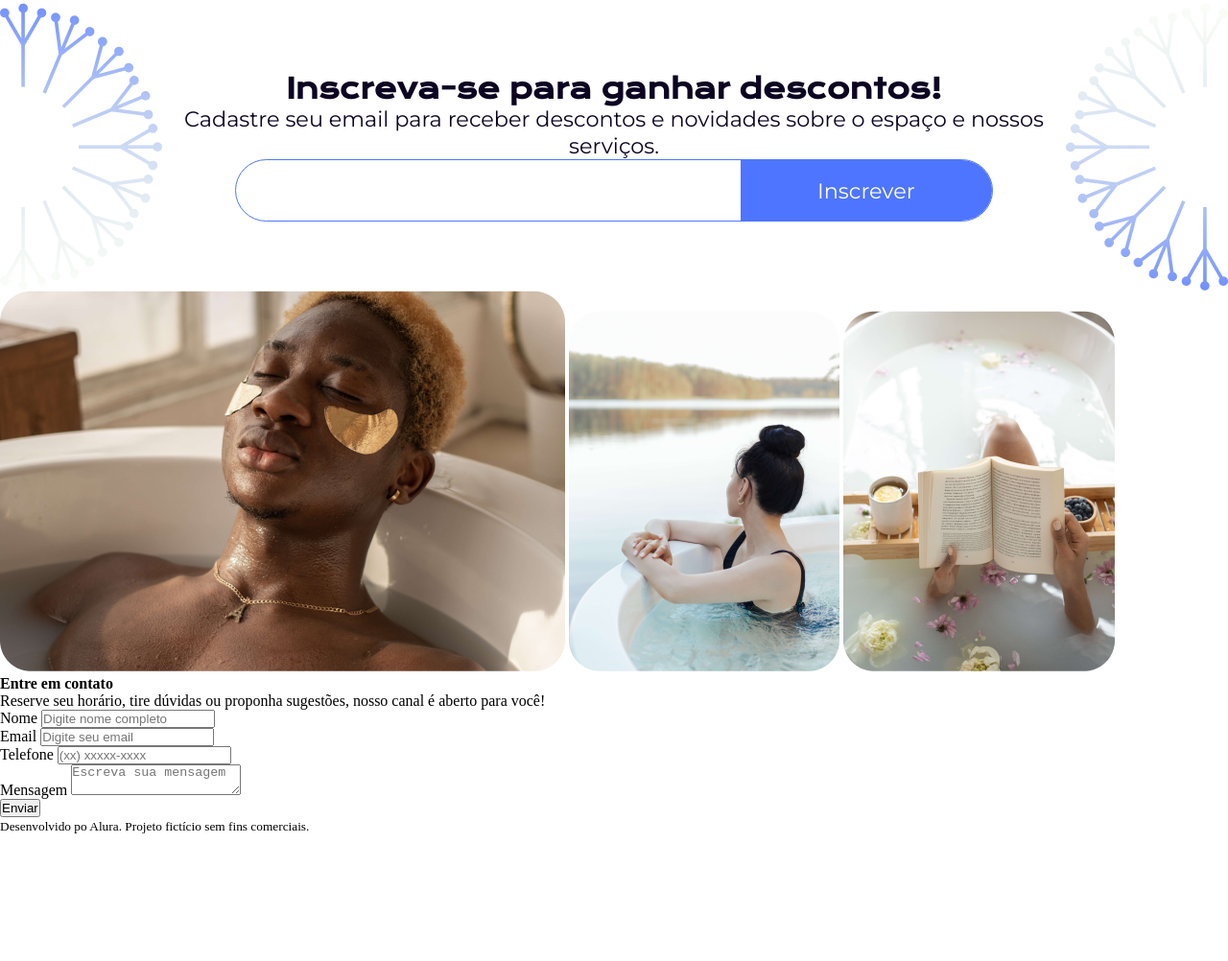
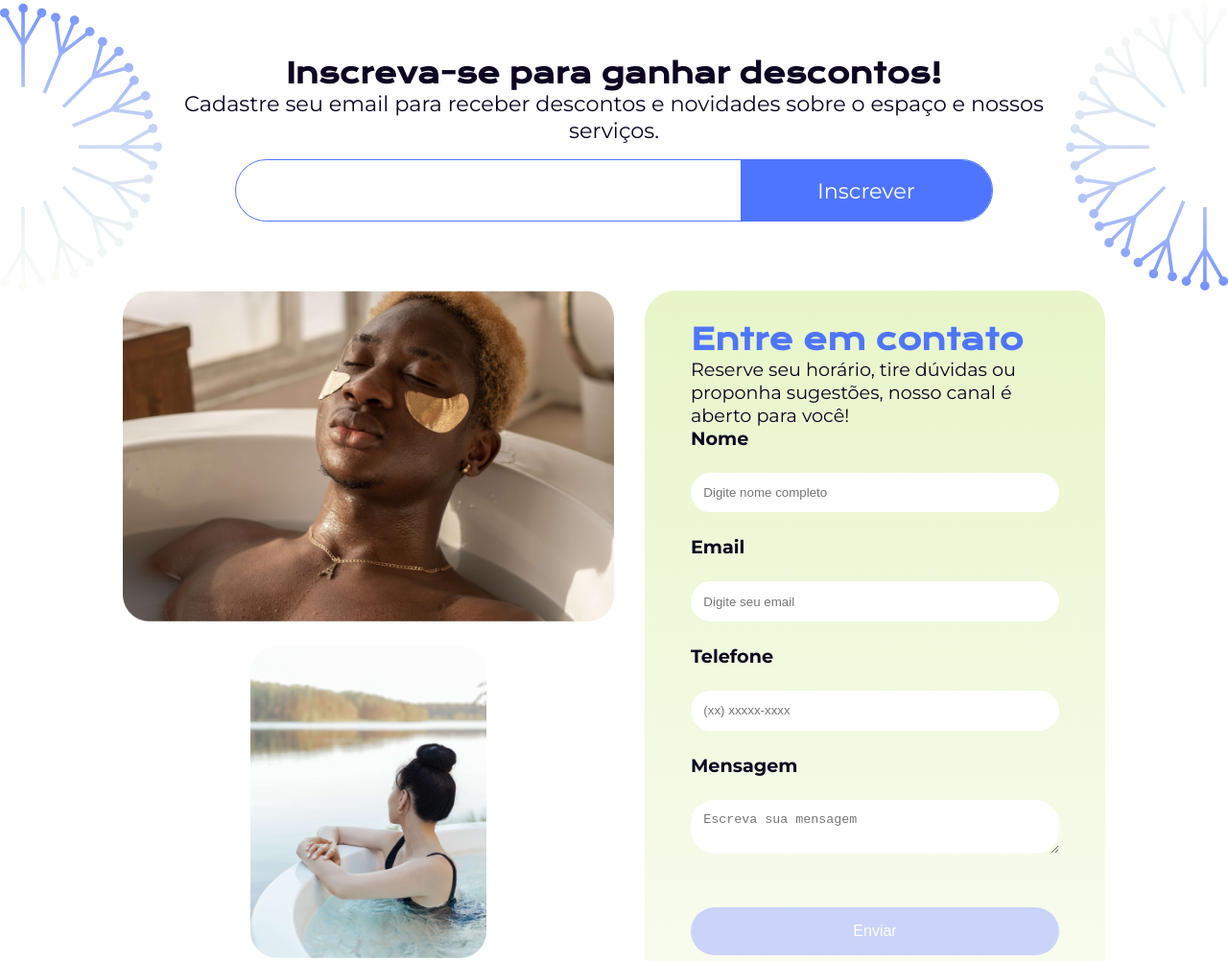
Before and after one commit to NickProfessor/calmaria-spa, a website built with Vite: page index.html in a window 1280 px wide. Shown: the part 2096-3098 px from the top of the page at 96% size. Before the commit the page ends 2966 px from the top, so only its background shows below. Built offline with nearby package versions, Linux system fonts and the light colour scheme.

Commit message:
Aula 05 - Encerrando o projeto, conhecendo a sintaxe recuada .sass

```diff
--- /dev/null
+++ b/styles/components/_contatos.scss
@@ -0,0 +1,80 @@
+@use "../abstract/mixins";
+@use "../abstract/variaveis";
+
+#contatos {
+  @include mixins.margin-center(80%);
+  display: flex;
+  justify-content: space-between;
+  gap: 2rem;
+  .contatos-imgs {
+    max-width: 50%;
+    display: flex;
+    flex-direction: row;
+    flex-wrap: wrap;
+    gap: 1.5em;
+    justify-content: space-around;
+    img {
+      width: 100%;
+      &:nth-child(n + 2) {
+        width: 48%;
+      }
+    }
+  }
+  .contatos-form {
+    max-width: 50%;
+    background: variaveis.$gradiente-primario;
+    padding: 2rem 3rem;
+    border-radius: 2rem;
+    .titulo {
+      @include mixins.ff-fs-cl(
+        variaveis.$ft-titulos,
+        1.9em,
+        variaveis.$cor-secundaria
+      );
+    }
+    .infos {
+      @include mixins.ff-fs-cl(
+        variaveis.$ft-textos,
+        1.2em,
+        variaveis.$cor-primaria
+      );
+    }
+    .inputs {
+      display: flex;
+      flex-direction: column;
+      align-items: center;
+      gap: 1.5rem;
+      align-self: stretch;
+      input {
+        border-radius: 25px;
+        padding: 1em;
+        border: none;
+      }
+      .form-group {
+        width: 100%;
+        display: flex;
+        flex-direction: column;
+        gap: 1.5em;
+        label {
+          @extend .infos;
+          font-weight: bold;
+        }
+        textarea {
+          @extend input;
+        }
+      }
+      .btn {
+        @extend input;
+        background: variaveis.$cor-default;
+        margin-top: 2em;
+        color: white;
+        font-size: 1em;
+        width: 100%;
+        transition: 0.3s;
+        &:hover {
+          background: variaveis.$cor-secundaria;
+        }
+      }
+    }
+  }
+}
--- a/styles/components/_desconto.scss
+++ b/styles/components/_desconto.scss
@@ -26,7 +26,7 @@
     height: 65px;
     border: 1px solid variaveis.$cor-secundaria;
     border-radius: 65px;
-    margin: 0 auto;
+    margin: 1em auto;
     display: flex;
     input {
       width: calc($largura-input * 0.65);
--- /dev/null
+++ b/styles/components/_footer.scss
@@ -0,0 +1,10 @@
+//_footer.sass
+@use "../abstract/variaveis";
+@use "../abstract/mixins";
+footer {
+  background: variaveis.$cor-quartenaria;
+  padding: 2rem;
+  text-align: center;
+  margin-top: 5rem;
+  @include mixins.ff-fs-cl(variaveis.$ft-textos, 1rem, variaveis.$cor-primaria);
+}
--- a/styles/style.scss
+++ b/styles/style.scss
@@ -4,3 +4,5 @@
 @use "./components/nosso-espaco";
 @use "./components/servicos";
 @use "./components/desconto";
+@use "./components/contatos";
+@use "./components/footer";
```
